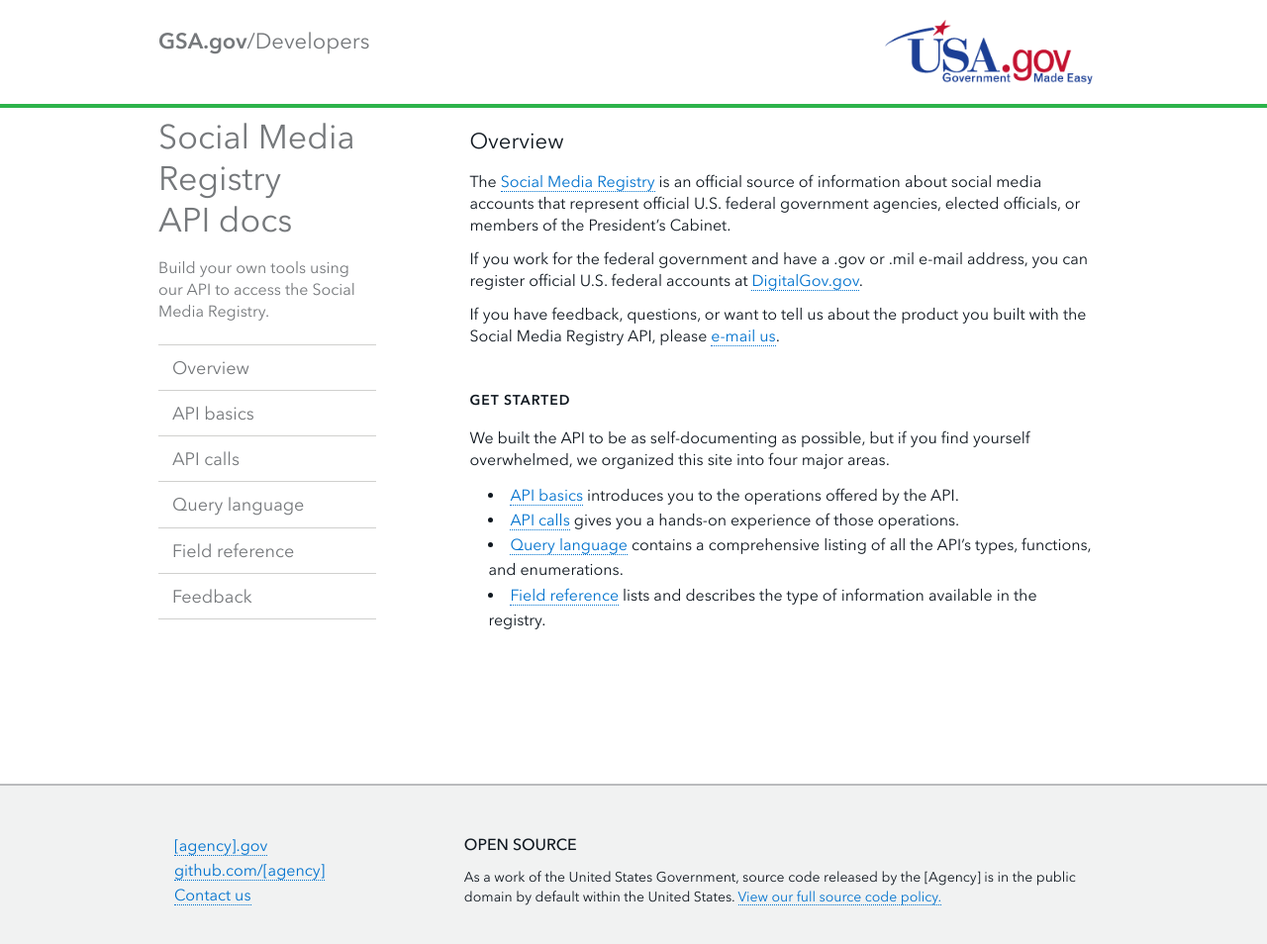
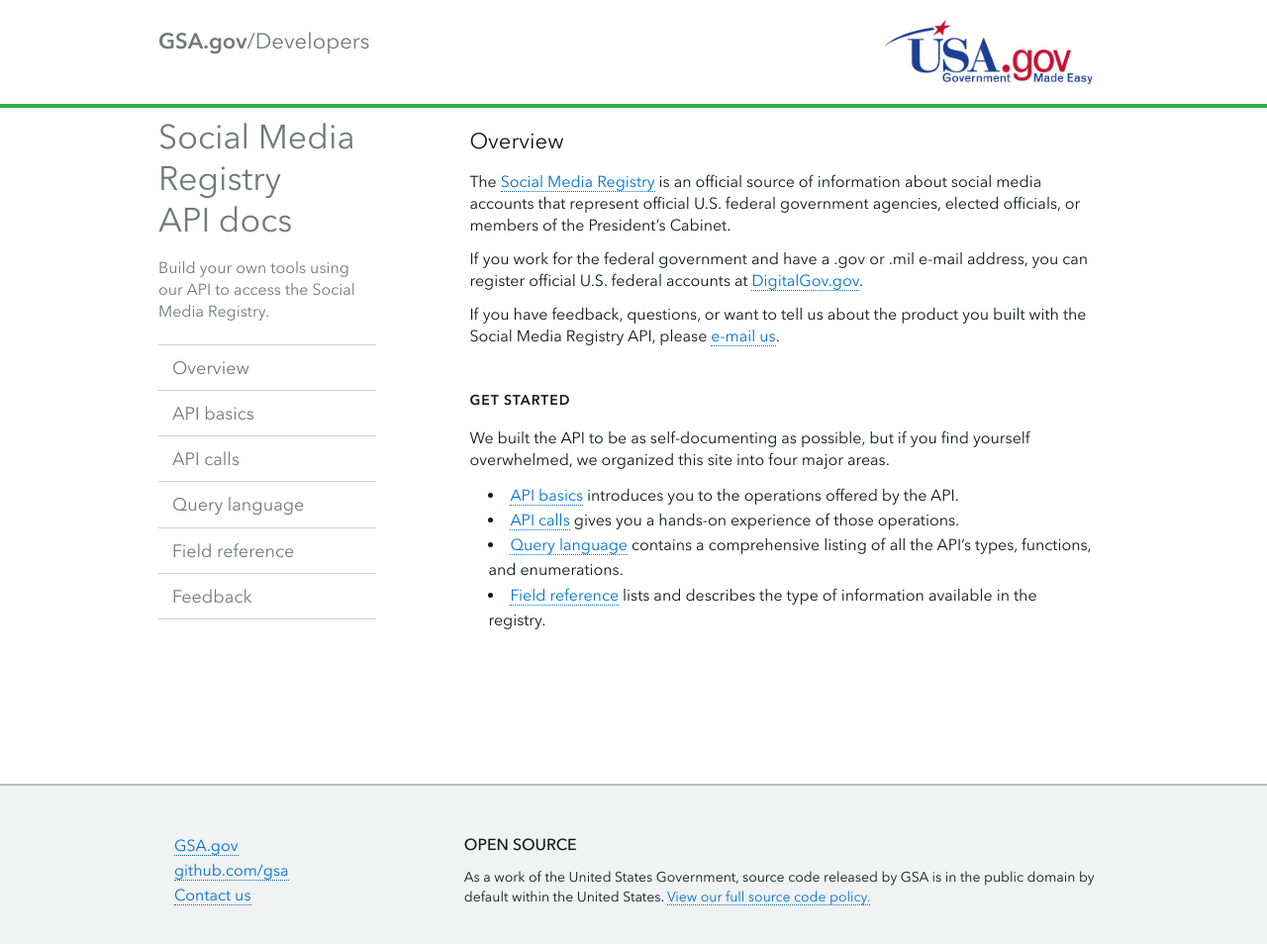
Before and after one commit to GSA/social-media-registry-api, a Jekyll site: the page built from index.md, in a window 1280 px wide and 973 px high. Shown: the top 954 px of the window at 99% size. Built offline with Jekyll 4.4.1, drawn with Linux system fonts in a browser that asks for light colours; Markdown is read by kramdown in place of the engine named in the settings.

Commit message:
personalizing footer

```diff
--- a/_includes/footer.html
+++ b/_includes/footer.html
@@ -2,7 +2,7 @@
             <section class="footer-oss">
                 <h4>Open source</h4>
                 <p>
-                    As a work of the United States Government, source code released by the [Agency] is in the public
+                    As a work of the United States Government, source code released by GSA is in the public
                     domain by default within the United States.
                     <a href="URLofRepo">
                         View our full source code policy.
@@ -14,13 +14,13 @@
             <section class="footer-links">
                 <ul>
                     <li>
-                        <a href="http://www.agency.gov/">[agency].gov</a>
+                        <a href="http://www.gsa.gov/">GSA.gov</a>
                     </li>
                     <li>
-                        <a href="http://github.com/agency">github.com/[agency]</a>
+                        <a href="http://github.com/gsa">github.com/gsa</a>
                     </li>
                     <li>
-                        <a href="mailto:">Contact us</a>
+                        <a href="mailto:socialmediaregistry@gsa.gov">Contact us</a>
                     </li>
                 </ul>
             </section>
```
